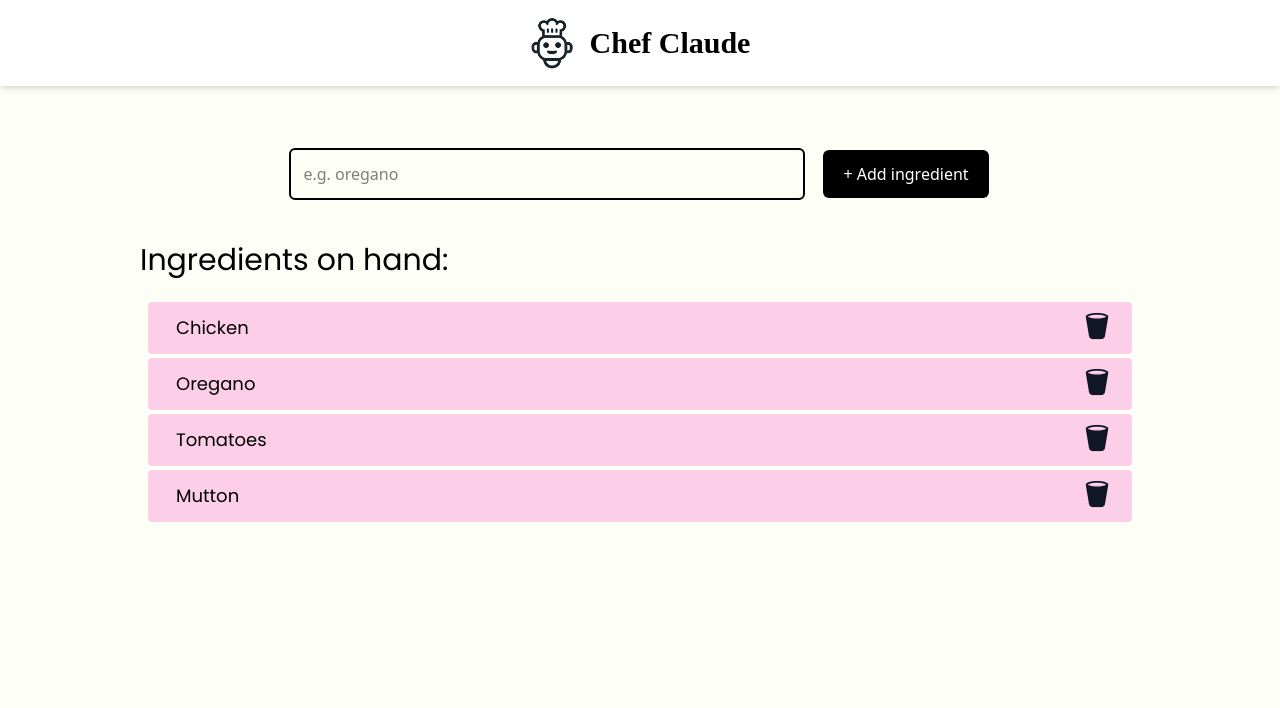
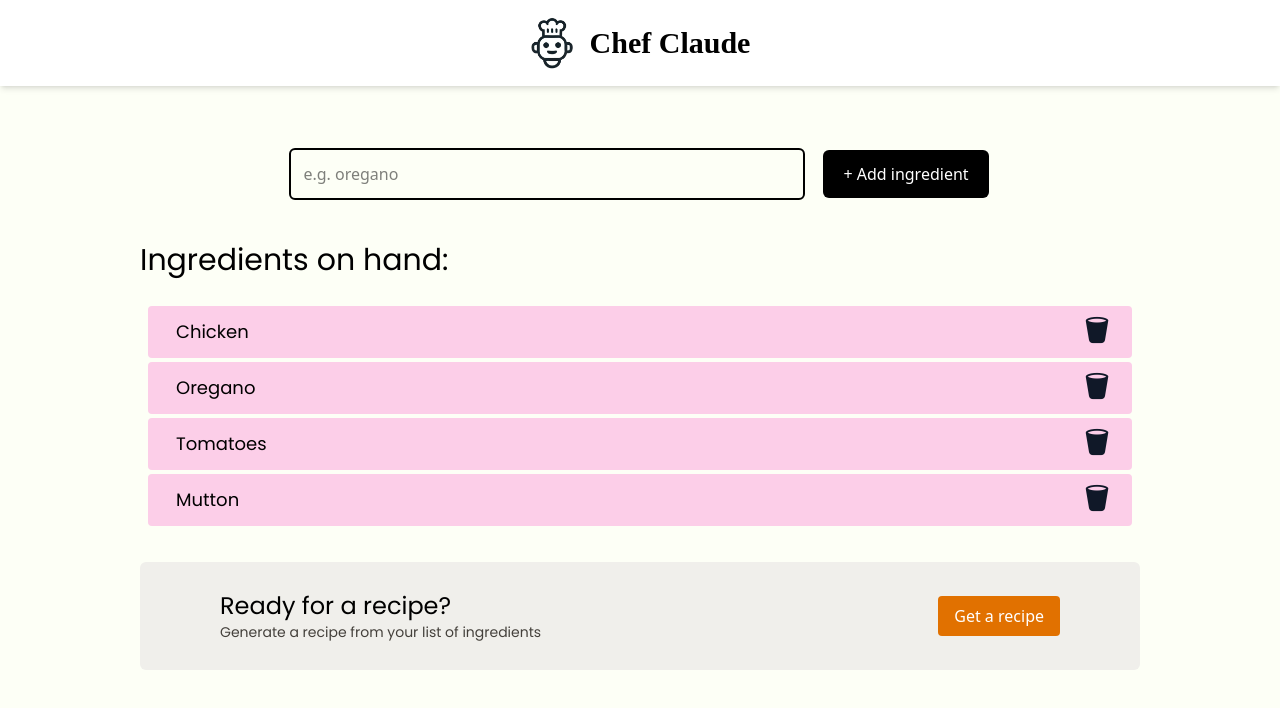
Before and after one commit to Jayavel2005/scrimba-react, a React (Vite) app in the folder claudChef/: page / in a window 1280 px wide. Shown: the top 708 px of the page. Built offline with nearby package versions, Linux system fonts and the light colour scheme; a web font is replaced by a local one.

Commit message:
Fake recipe response & conditional rendering elements

```diff
--- a/claudChef/src/components/Main.jsx
+++ b/claudChef/src/components/Main.jsx
@@ -1,31 +1,29 @@
-import { useState } from "react";
+import { use, useState } from "react";
 
 const Main = () => {
 
     const [ingredients, setIngredient] = useState(["Chicken", "Oregano", "Tomatoes", "Mutton"]);
+    const [recipeShown, setRecipeShown] = useState(false);
 
 
-    const handleClick = (e) => {
-        e.preventDefault();
-        const formData = new FormData(e.currentTarget);
+    const addIngredient = (formData) => {
         const newIngredient = formData.get('ingredient');
-
         if (newIngredient.trim()) {
             setIngredient(prev => [...prev, newIngredient]);
-
         }
-        e.currentTarget.reset();
-
-
     }
 
     const removeIngredient = (ingredientIndex) => {
         setIngredient(prev => prev.filter((_, index) => index !== ingredientIndex));
     }
 
+    const handleRecipeShown = () => {
+        setRecipeShown(prev => !prev);
+    }
+
     return (
         <div className="p-5 my-10 ">
-            <form className="flex-col flex sm:flex-row sm:justify-center  gap-5  py-1" action="#" onSubmit={handleClick}>
+            <form className="flex-col flex sm:flex-row sm:justify-center  gap-5  py-1" action={addIngredient} >
                 <div className="form  sm:w-lg w-full">
                     <input
                         type="text"
@@ -37,9 +35,9 @@ const Main = () => {
             </form>
 
             {ingredients.length > 0 && (
-                <div className="mt-10 sm:px-30 px-0">
+                <div className="mt-10 lg:px-30 px-0 ">
                     <h2 className="sm:text-3xl text-2xl my-6 font-poppins">Ingredients on hand:</h2>
-                    <div className="my-3 px-2">
+                    <div className="mt-3 px-2 h-60 overflow-y-auto overflow-x-hidden scrollbar-hide">
                         <ul>
                             {ingredients.map((ingredient, index) => (
                                 <li key={index} className="my-1  text-sm sm:text-lg font-poppins px-5 py-2 rounded-sm bg-pink-200 transition-transform hover:scale-102 hover:bg-pink-300 flex justify-between items-center"><p className="before:content-[''] before:mr-2">{ingredient}</p><button className="cursor-pointer" onClick={() => removeIngredient(index)}><i className="bi bi-trash2-fill text-3xl text-gray-900 hover:text-black"></i>
@@ -47,7 +45,62 @@ const Main = () => {
                             ))}
                         </ul>
                     </div>
-                </div>)}
+
+                    {/* get recipe container */}
+                    {ingredients.length > 3 &&
+                        (
+                            <div className="bg-[#f0efeb] py-7 px-6 mt-5 lg:px-20 rounded-md flex lg:flex-row flex-col lg:justify-between gap-3 items-center">
+                                <div className="max-lg:w-full max-lg:text-center">
+                                    <p className="font-poppins text-2xl">Ready for a recipe?</p>
+                                    <p className="font-poppins text-sm text-stone-700">Generate a recipe from your list of ingredients</p>
+                                </div>
+                                <div className="max-lg:w-full">
+                                    <button className="bg-amber-600 transition hover:bg-amber-700 text-white px-4 py-2 cursor-pointer rounded max-lg:w-full" onClick={handleRecipeShown}>Get a recipe</button>
+
+                                </div>
+                            </div>
+                        )}
+
+                    {/* Recipe Shown Container */}
+                    {recipeShown &&
+                        (<section className="mt-5 bg-[#f0efeb] p-5 rounded-md">
+                            <h2 className="text-2xl md:text-3xl font-medium font-poppins">Suggested Recipe</h2>
+                            <article className="suggested-recipe-container" aria-live="polite">
+                                <p className="my-3 text-sm md:text-lg font-poppins">Based on the ingredients you have available, I would recommend making a simple a delicious <strong>Beef Bolognese Pasta</strong>. Here is the recipe:</p>
+                                <p className="font-poppins mb-3 font-semibold text-xl">Beef Bolognese Pasta</p>
+                                <p className="font-poppins text-lg mb-2 underline decoration-amber-500 underline-offset-3 font-semibold">Ingredients:</p>
+                                <ul className="px-5 font-poppins my-4 md:text-lg text-sm">
+                                    <li className="my-2 before:content-['🍒'] before:mr-5">1 lb. ground beef</li>
+                                    <li className="my-2 before:content-['🍒'] before:mr-5">1 onion, diced</li>
+                                    <li className="my-2 before:content-['🍒'] before:mr-5">3 cloves garlic, minced</li>
+                                    <li className="my-2 before:content-['🍒'] before:mr-5">2 tablespoons tomato paste</li>
+                                    <li className="my-2 before:content-['🍒'] before:mr-5">1 (28 oz) can crushed tomatoes</li>
+                                    <li className="my-2 before:content-['🍒'] before:mr-5">1 cup beef broth</li>
+                                    <li className="my-2 before:content-['🍒'] before:mr-5">1 teaspoon dried oregano</li>
+                                    <li className="my-2 before:content-['🍒'] before:mr-5">1 teaspoon dried basil</li>
+                                    <li className="my-2 before:content-['🍒'] before:mr-5">Salt and pepper to taste</li>
+                                    <li className="my-2 before:content-['🍒'] before:mr-5">8 oz pasta of your choice (e.g., spaghetti, penne, or linguine)</li>
+                                </ul>
+                                <p className="font-poppins text-lg mb-2 underline underline-offset-3 font-semibold decoration-amber-500">Instructions:</p>
+
+                                <ol className="list-decimal px-8 font-poppins my-4 md:text-lg text-sm">
+                                    <li className="my-2">Bring a large pot of salted water to a boil for the pasta.</li>
+                                    <li className="my-2">In a large skillet or Dutch oven, cook the ground beef over medium-high heat, breaking it up with a wooden spoon, until browned and cooked through, about 5-7 minutes.</li>
+                                    <li className="my-2">Add the diced onion and minced garlic to the skillet and cook for 2-3 minutes, until the onion is translucent.</li>
+                                    <li className="my-2">Stir in the tomato paste and cook for 1 minute.</li>
+                                    <li className="my-2">Add the crushed tomatoes, beef broth, oregano, and basil. Season with salt and pepper to taste.</li>
+                                    <li className="my-2">Reduce the heat to low and let the sauce simmer for 15-20 minutes, stirring occasionally, to allow the flavors to meld.</li>
+                                    <li className="my-2">While the sauce is simmering, cook the pasta according to the package instructions. Drain the pasta and return it to the pot.</li>
+                                    <li className="my-2">Add the Bolognese sauce to the cooked pasta and toss to combine.</li>
+                                    <li className="my-2">Serve hot, garnished with additional fresh basil or grated Parmesan cheese if desired.</li>
+                                </ol>
+                            </article>
+                        </section>)
+                    }
+
+                </div>
+            )
+            }
         </div>
     )
 }
--- a/claudChef/src/index.css
+++ b/claudChef/src/index.css
@@ -10,3 +10,12 @@
 body{
     background-color: #fdfff6;
 }
+
+.scrollbar-hide::-webkit-scrollbar
+{
+    display: none;
+}
+.scrollbar-hide{
+    -ms-overflow-style: none;
+    scrollbar-width: none;
+}
```
